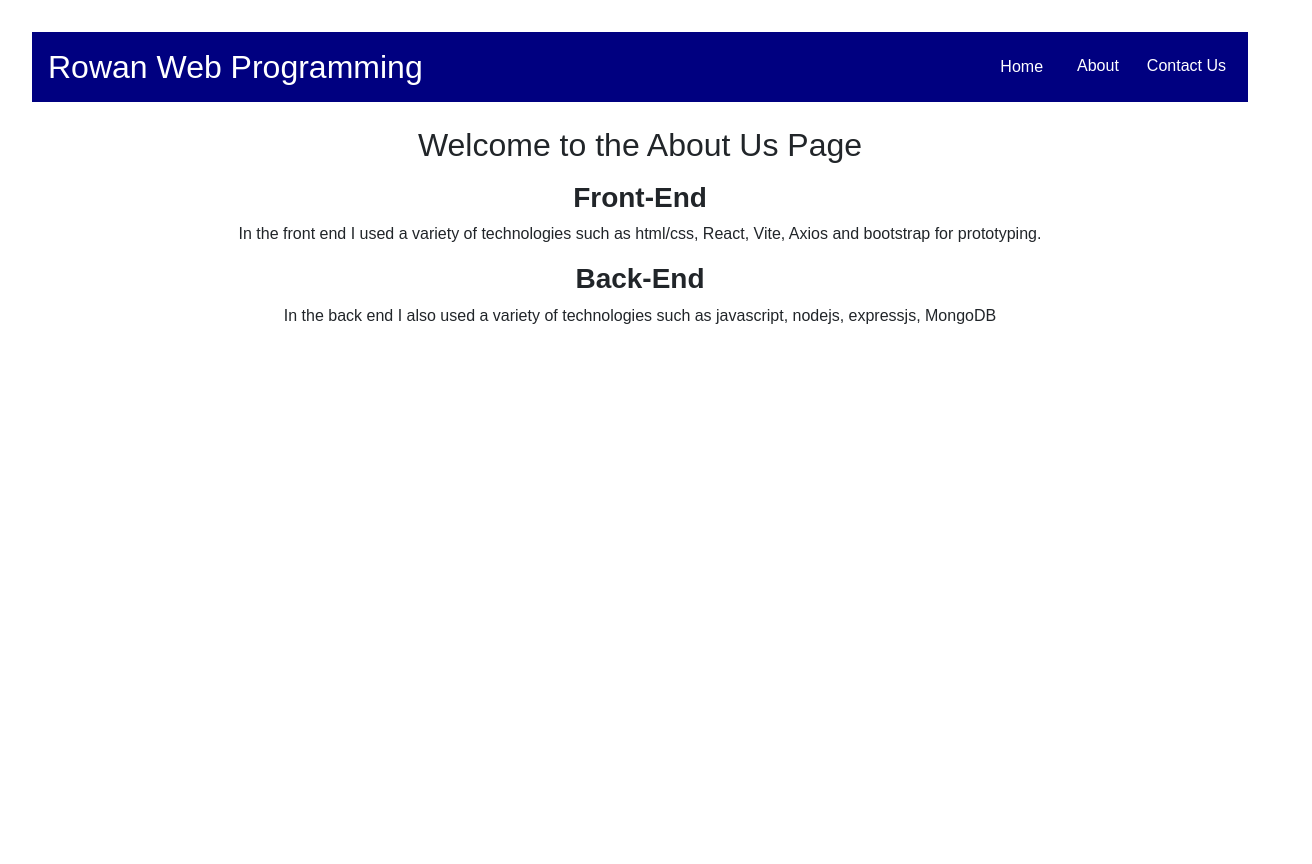
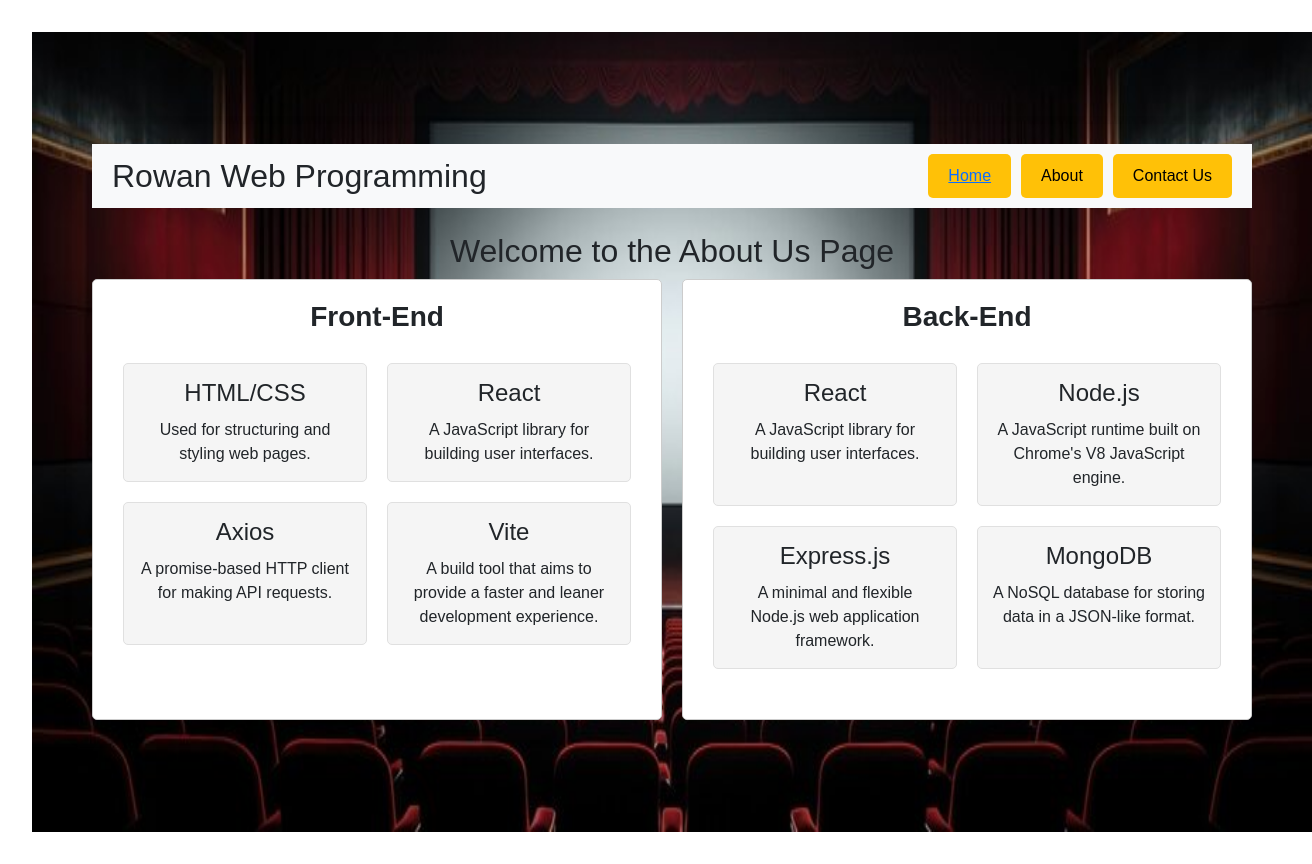
Before and after one commit to robins133/NewMovieMern, a React (Vite) app in the folder client/: page /about in a window 1280 px wide. Shown: the whole page, 1312 px wide, since content can reach past the window. Before the commit the page ends 800 px from the top, so only its background shows below. Built offline with nearby package versions, Linux system fonts and the light colour scheme.

Commit message:
updated css module

```diff
--- a/client/package.json
+++ b/client/package.json
@@ -24,6 +24,6 @@
     "eslint-plugin-react": "^7.34.1",
     "eslint-plugin-react-hooks": "^4.6.0",
     "eslint-plugin-react-refresh": "^0.4.6",
-    "vite": "^5.2.0"
+    "vite": "^5.2.8"
   }
 }
--- a/client/src/About.jsx
+++ b/client/src/About.jsx
@@ -1,35 +1,69 @@
-import React, { useEffect, useState } from "react";
-import {Link} from "react-router-dom";
-import axios from "axios";
-import './Contact.css';
+import React from "react";
+import { Link } from "react-router-dom";
+import styles from './About.module.css';
 
 function About() {
 
     return (
-        <div>
-            <div className='navbar'>
-                <div className='navbar-left'>
-                    <h2>Rowan Web Programming</h2>
+        <div className={styles.pageBackground}>
+            <div className={styles.aboutContainer}>
+                <div className={styles.navbar}>
+                    <div className={styles.navbarLeft}>
+                        <h2>Rowan Web Programming</h2>
+                    </div>
+                    <div className={styles.navbarRight}>
+                        <Link to={`/`} className={styles.btn}>Home</Link>
+                        <button className={styles.btn}>About</button>
+                        <button className={styles.btn}>Contact Us</button>
+                    </div>
                 </div>
-                <div className='navbar-right'>
-                    <Link to={`/`} className='btn btn-warning'>Home</Link>
-                    <button>About</button>
-                    <button>Contact Us</button>
+                <br />
+                <h2>Welcome to the About Us Page</h2>
+                <div className={styles.techContainer}>
+                    <div className={styles.techBlock}>
+                        <h3><strong>Front-End</strong></h3>
+                        <div className={styles.subTechBlock}>
+                            <div className={styles.subItem}>
+                                <h4>HTML/CSS</h4>
+                                <p>Used for structuring and styling web pages.</p>
+                            </div>
+                            <div className={styles.subItem}>
+                                <h4>React</h4>
+                                <p>A JavaScript library for building user interfaces.</p>
+                            </div>
+                            <div className={styles.subItem}>
+                                <h4>Axios</h4>
+                                <p>A promise-based HTTP client for making API requests.</p>
+                            </div>
+                            <div className={styles.subItem}>
+                                <h4>Vite</h4>
+                                <p>A build tool that aims to provide a faster and leaner development experience.</p>
+                            </div>
+                        </div>
+                    </div>
+                    <div className={styles.techBlock}>
+                        <h3><strong>Back-End</strong></h3>
+                        <div className={styles.subTechBlock}>
+                            <div className={styles.subItem}>
+                                <h4>React</h4>
+                                <p>A JavaScript library for building user interfaces.</p>
+                            </div>
+                            <div className={styles.subItem}>
+                                <h4>Node.js</h4>
+                                <p>A JavaScript runtime built on Chrome's V8 JavaScript engine.</p>
+                            </div>
+                            <div className={styles.subItem}>
+                                <h4>Express.js</h4>
+                                <p>A minimal and flexible Node.js web application framework.</p>
+                            </div>
+                            <div className={styles.subItem}>
+                                <h4>MongoDB</h4>
+                                <p>A NoSQL database for storing data in a JSON-like format.</p>
+                            </div>
+                        </div>
+                    </div>
                 </div>
             </div>
-            <br/>
-            <h2>Welcome to the About Us Page</h2>
-            <p></p>
-            <h3><strong>Front-End</strong></h3>
-            <p>
-                In the front end I used a variety of technologies such as html/css, React, Vite, Axios and bootstrap for prototyping.
-
-            </p>
-            <h3><strong>Back-End</strong></h3>
-            <p>
-                In the back end I also used a variety of technologies such as javascript, nodejs, expressjs, MongoDB
-
-            </p>
         </div>
     )
 }
--- /dev/null
+++ b/client/src/About.module.css
@@ -0,0 +1,99 @@
+.pageBackground {
+    background-image: url('/movietheater.jpg'); /* Replace with your image path */
+    background-size: 100% 100%; /* Fit the image to the viewport without stretching */
+    background-repeat: no-repeat;
+    background-attachment: fixed;
+    background-position: center;
+    min-height: 100vh;
+    width: 100vw;
+    overflow-x: hidden; /* Prevent horizontal scroll */
+    display: flex;
+    justify-content: center;
+    align-items: center;
+}
+
+.aboutContainer {
+    margin: 0 auto;
+    max-width: 1200px;
+    padding: 20px;
+    border-radius: 10px;
+    box-shadow: 0 0 10px rgba(0, 0, 0, 0.1);
+}
+
+/* ... (rest of the CSS remains unchanged) ... */
+
+
+.aboutContainer {
+    margin: 0 auto;
+    max-width: 1200px;
+    padding: 20px;
+}
+
+.navbar {
+    display: flex;
+    justify-content: space-between;
+    align-items: center;
+    background-color: #f8f9fa;
+    padding: 10px 20px;
+}
+
+.navbarLeft h2 {
+    margin: 0;
+}
+
+.navbarRight {
+    display: flex;
+    gap: 10px;
+}
+
+.btn {
+    padding: 10px 20px;
+    background-color: #ffc107;
+    border: none;
+    border-radius: 5px;
+    cursor: pointer;
+}
+
+.techContainer {
+    display: flex;
+    gap: 20px;
+    flex-wrap: wrap;
+    justify-content: space-between;
+}
+
+.techBlock {
+    flex: 1;
+    padding: 20px;
+    border: 1px solid #ccc;
+    border-radius: 5px;
+    background-color: #fff;
+}
+
+.subTechBlock {
+    display: flex;
+    flex-wrap: wrap;
+    justify-content: center;
+    margin: 20px 0;
+}
+
+.subItem {
+    flex-basis: calc(50% - 20px);
+    padding: 15px;
+    border: 1px solid #e0e0e0;
+    border-radius: 5px;
+    background-color: #f5f5f5;
+    margin: 10px;
+    text-align: center;
+}
+
+h3 {
+    margin-bottom: 15px;
+}
+
+h4 {
+    margin-bottom: 10px;
+}
+
+p {
+    margin: 0;
+}
--- a/client/src/UserCreation.jsx
+++ b/client/src/UserCreation.jsx
@@ -4,6 +4,8 @@ import axios from "axios";
 import 'bootstrap/dist/css/bootstrap.min.css'
 
 function UserCreation() {
+
+    document.title = "Movie Rating Tracker Registration";
 
     const [name, setName] = useState()
     const [email, setEmail] = useState()
--- a/client/src/UserLogin.jsx
+++ b/client/src/UserLogin.jsx
@@ -4,6 +4,8 @@ import axios from "axios";
 import 'bootstrap/dist/css/bootstrap.min.css'
 
 function UserLogin() {
+
+    document.title = "Movie Rating Tracker Login";
 
     const [email, setEmail] = useState('')
     const [password, setPassword] = useState()
@@ -29,6 +31,7 @@ function UserLogin() {
     }
 
     return (
+
         <div className="d-flex justify-content-center align-items-center bg-primary vh-100">
             <div className="bg-white p-3 rounded w-25">
                 <h2>Sign-in</h2>
```
Also changed, not shown: 2 other files (tests, documents, lock files or other folders).
